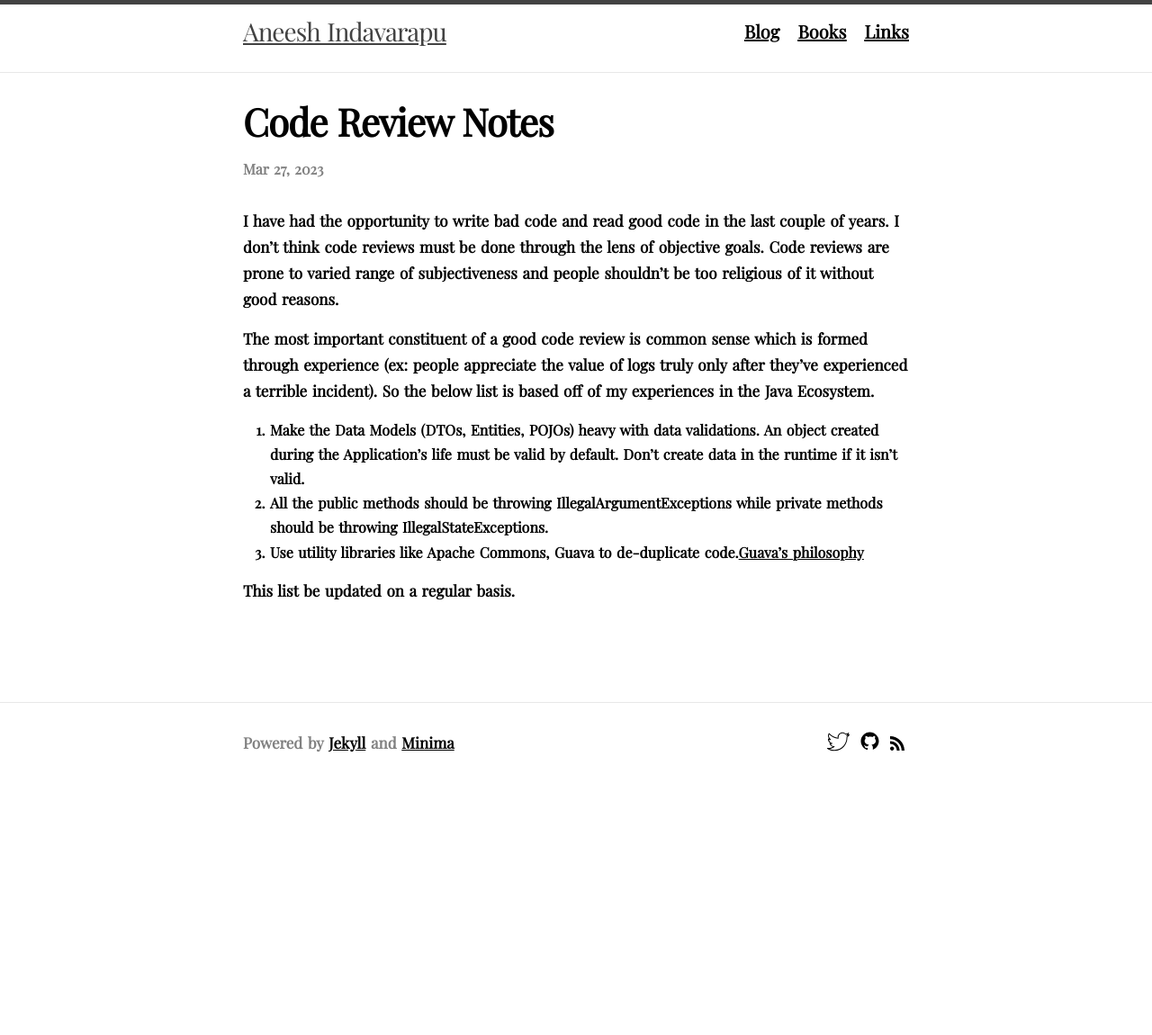
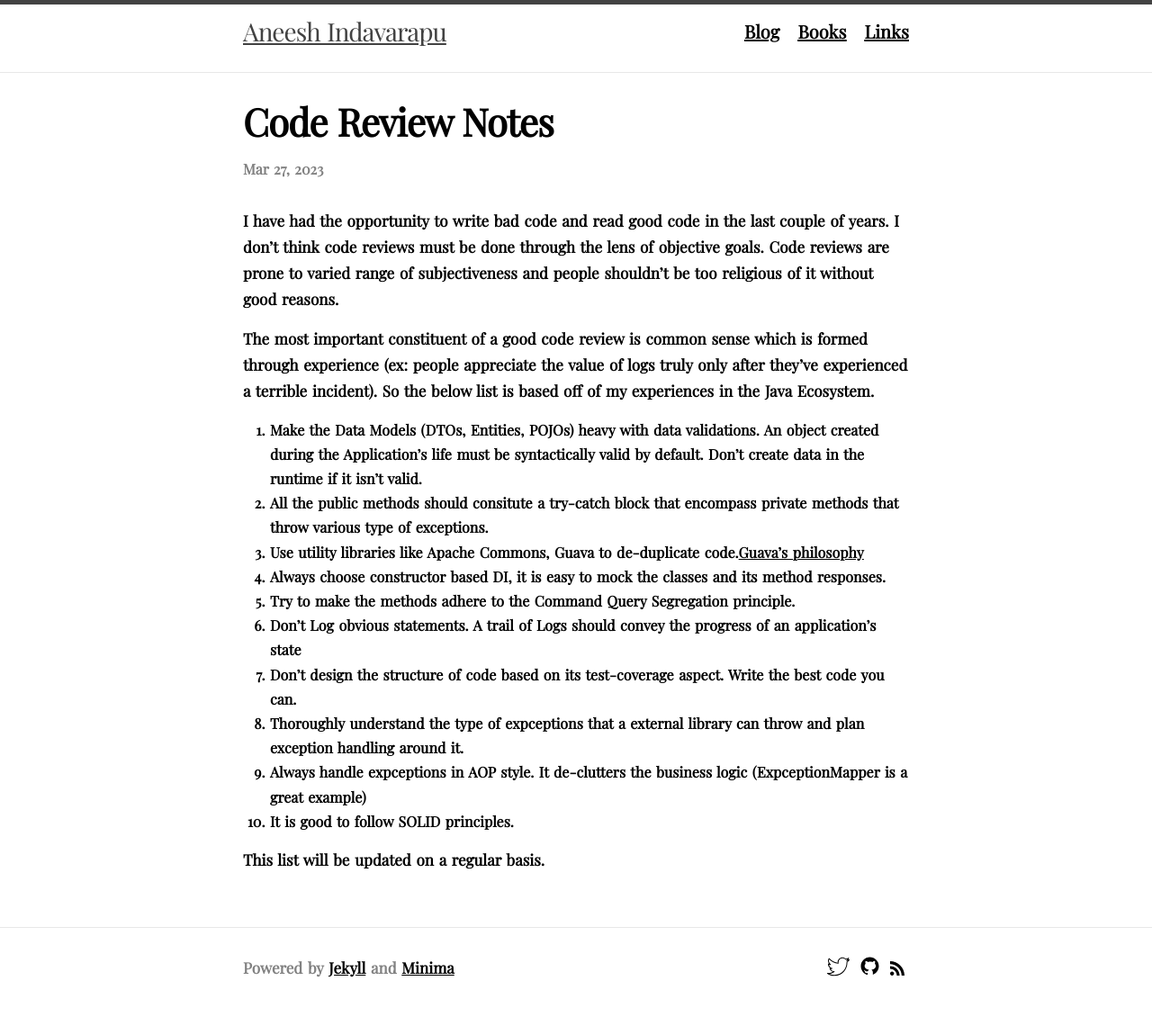
Before and after one commit to aneessh18/aneessh18.github.io, a Jekyll site: the page built from _posts/2023-03-27-Code-Reviews-Notes.markdown, in a window 1280 px wide. Shown: the whole page at 90% size. Built offline with Jekyll 4.4.1, drawn with Linux system fonts in a browser that asks for light colours; some web fonts are replaced; before the commit the page ends 900 px from its top, so only the background shows below that.

Commit message:
update code-review notes

```diff
--- a/_posts/2023-03-27-Code-Reviews-Notes.markdown
+++ b/_posts/2023-03-27-Code-Reviews-Notes.markdown
@@ -8,8 +8,15 @@ I have had the opportunity to write bad code and read good code in the last coup
 
 The most important constituent of a good code review is common sense which is formed through experience (ex: people appreciate the value of logs truly only after they've experienced a terrible incident). So the below list is based off of my experiences in the Java Ecosystem.
 
-1. Make the Data Models (DTOs, Entities, POJOs) heavy with data validations. An object created during the Application's life must be valid by default. Don't create data in the runtime if it isn't valid.
-2. All the public methods should be throwing IllegalArgumentExceptions while private methods should be throwing IllegalStateExceptions.
+1. Make the Data Models (DTOs, Entities, POJOs) heavy with data validations. An object created during the Application's life must be syntactically valid by default. Don't create data in the runtime if it isn't valid.
+2. All the public methods should consitute a try-catch block that encompass private methods that throw various type of exceptions.
 3. Use utility libraries like Apache Commons, Guava to de-duplicate code.[Guava's philosophy](https://github.com/google/guava/wiki/PhilosophyExplained)
+4. Always choose constructor based DI, it is easy to mock the classes and its method responses.
+5. Try to make the methods adhere to the Command Query Segregation principle.
+6. Don't Log obvious statements. A trail of Logs should convey the progress of an application's state
+7. Don't design the structure of code based on its test-coverage aspect. Write the best code you can.
+8. Thoroughly understand the type of expceptions that a external library can throw and plan exception handling around it.
+9. Always handle expceptions in AOP style. It de-clutters the business logic (ExpceptionMapper is a great example)
+10. It is good to follow SOLID principles.
 
-This list be updated on a regular basis.
+This list will be updated on a regular basis.
```
